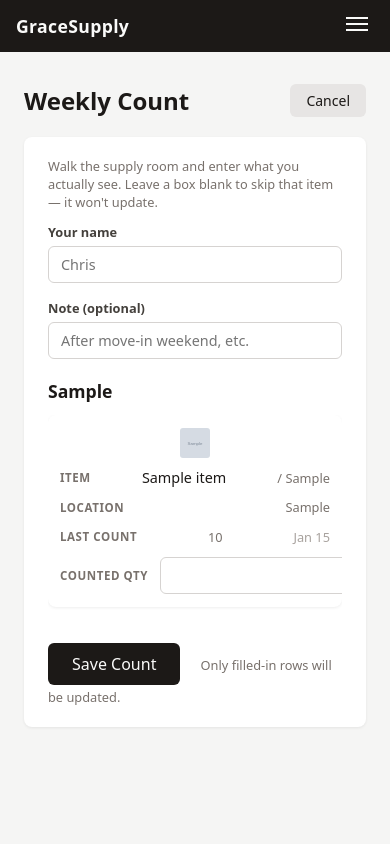
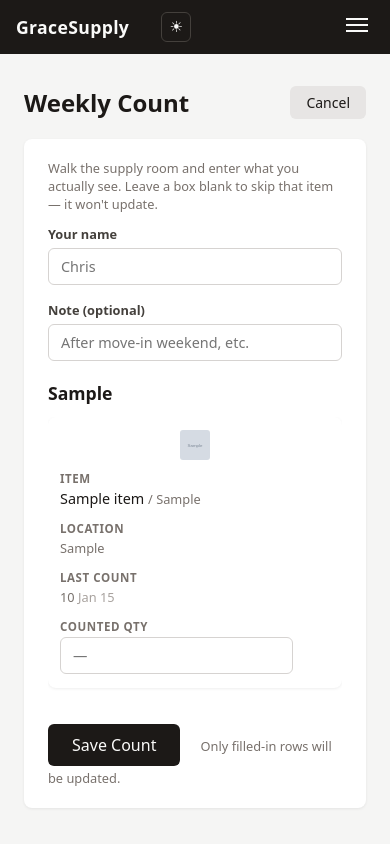
Before and after one commit to sixesandsevens/GraceSupply, a Flask app: page /count in a window 390 px wide. Run offline with Flask 3, Linux system fonts and the light colour scheme; a user stored in the database is signed in; tables that the repository leaves empty hold one stand-in row (values such as "Sample post"); grey boxes marked "Sample" are stand-in pictures.

Commit message:
Fix mobile card label clipping and add dark mode
Real-device screenshots showed labels like "LOCATION" clipping to
"OCATION" on mobile cards — the side-by-side flex layout split each
card in half between label and value, leaving no room for longer
column names. Switch every labeled cell to stack label above value
instead, which also fixes thumbnail-cell centering along the way and
lets the now-redundant .stack special case go away.

Also adds a manual dark/light toggle in the nav, persisted via
localStorage and applied pre-paint to avoid a flash of the wrong
theme. Every color in the shared stylesheet and the handful of
per-template inline styles now runs through CSS custom properties so
the whole app — badges, flash messages, event-history colors
included — reflows consistently between themes.

Along the way, found and fixed count_summary.html: its two tables
were missed in the original mobile-table pass and had no data-label
attributes at all, which would've rendered as blank unlabeled cards
under the new stacking behavior.

Co-Authored-By: Claude Sonnet 5 <noreply@anthropic.com>

```diff
--- a/app/templates/base.html
+++ b/app/templates/base.html
@@ -5,18 +5,151 @@
   <meta name="viewport" content="width=device-width, initial-scale=1.0">
   <title>{% block title %}GraceSupply{% endblock %}</title>
   <style>
+    :root {
+      --bg: #f5f5f4;
+      --surface: #ffffff;
+      --text: #1c1917;
+      --text-muted: #78716c;
+      --text-label: #44403c;
+      --meta-secondary: #a8a29e;
+      --border: #e7e5e4;
+      --border-strong: #d6d3d1;
+      --border-subtle: #f5f5f4;
+      --shadow: 0 1px 3px rgba(0,0,0,0.07);
+      --row-hover: #fafaf9;
+
+      --nav-bg: #1c1917;
+      --nav-text: #fafaf9;
+      --nav-text-muted: #a8a29e;
+      --nav-border: #44403c;
+      --nav-item-border: #292524;
+
+      --accent-blue: #2563eb;
+      --positive: #16a34a;
+      --negative: #dc2626;
+
+      --btn-primary-bg: #1c1917;
+      --btn-primary-text: #fafaf9;
+      --btn-primary-hover: #292524;
+      --btn-secondary-bg: #e7e5e4;
+      --btn-secondary-text: #1c1917;
+      --btn-secondary-hover: #d6d3d1;
+      --btn-danger-bg: #fef2f2;
+      --btn-danger-text: #dc2626;
+      --btn-danger-border: #fecaca;
+      --btn-danger-hover-bg: #fee2e2;
+
+      --badge-ok-bg: #d1fae5;
+      --badge-ok-text: #065f46;
+      --badge-low-bg: #fef3c7;
+      --badge-low-text: #92400e;
+      --badge-out-bg: #fee2e2;
+      --badge-out-text: #dc2626;
+
+      --flash-bg: #d1fae5;
+      --flash-border: #6ee7b7;
+      --flash-text: #065f46;
+
+      --spike-bg: #fef3c7;
+      --spike-border: #fcd34d;
+      --spike-text: #92400e;
+
+      --event-count-bg: #e0e7ff;
+      --event-count-text: #3730a3;
+      --event-received-bg: #d1fae5;
+      --event-received-text: #065f46;
+      --event-adjustment-bg: #fef3c7;
+      --event-adjustment-text: #92400e;
+      --event-other-bg: #f5f5f4;
+      --event-other-text: #78716c;
+
+      --input-bg: #ffffff;
+      --input-text: #1c1917;
+      --input-border: #d6d3d1;
+      --focus-ring: #1c1917;
+
+      --empty-text: #78716c;
+    }
+
+    [data-theme="dark"] {
+      --bg: #1c1917;
+      --surface: #292524;
+      --text: #f5f5f4;
+      --text-muted: #a8a29e;
+      --text-label: #d6d3d1;
+      --meta-secondary: #78716c;
+      --border: #44403c;
+      --border-strong: #57534e;
+      --border-subtle: #292524;
+      --shadow: 0 1px 3px rgba(0,0,0,0.35);
+      --row-hover: #33302d;
+
+      --nav-bg: #0c0a09;
+      --nav-text: #fafaf9;
+      --nav-text-muted: #a8a29e;
+      --nav-border: #44403c;
+      --nav-item-border: #292524;
+
+      --accent-blue: #60a5fa;
+      --positive: #4ade80;
+      --negative: #f87171;
+
+      --btn-primary-bg: #fafaf9;
+      --btn-primary-text: #1c1917;
+      --btn-primary-hover: #e7e5e4;
+      --btn-secondary-bg: #44403c;
+      --btn-secondary-text: #f5f5f4;
+      --btn-secondary-hover: #57534e;
+      --btn-danger-bg: #3f1d1d;
+      --btn-danger-text: #fca5a5;
+      --btn-danger-border: #7f1d1d;
+      --btn-danger-hover-bg: #4c1f1f;
+
+      --badge-ok-bg: #064e3b;
+      --badge-ok-text: #6ee7b7;
+      --badge-low-bg: #451a03;
+      --badge-low-text: #fbbf24;
+      --badge-out-bg: #450a0a;
+      --badge-out-text: #fca5a5;
+
+      --flash-bg: #064e3b;
+      --flash-border: #065f46;
+      --flash-text: #6ee7b7;
+
+      --spike-bg: #451a03;
+      --spike-border: #92400e;
+      --spike-text: #fbbf24;
+
+      --event-count-bg: #312e81;
+      --event-count-text: #c7d2fe;
+      --event-received-bg: #064e3b;
+      --event-received-text: #6ee7b7;
+      --event-adjustment-bg: #451a03;
+      --event-adjustment-text: #fbbf24;
+      --event-other-bg: #44403c;
+      --event-other-text: #d6d3d1;
+
+      --input-bg: #292524;
+      --input-text: #f5f5f4;
+      --input-border: #57534e;
+      --focus-ring: #fafaf9;
+
+      --empty-text: #a8a29e;
+    }
+
     *, *::before, *::after { box-sizing: border-box; margin: 0; padding: 0; }
 
     body {
       font-family: system-ui, -apple-system, sans-serif;
-      background: #f5f5f4;
-      color: #1c1917;
+      background: var(--bg);
+      color: var(--text);
       min-height: 100vh;
+      transition: background-color .15s ease, color .15s ease;
     }
 
     nav {
-      background: #1c1917;
-      color: #fafaf9;
+      background: var(--nav-bg);
+      color: var(--nav-text);
       padding: 0 1.5rem;
       display: flex;
       align-items: center;
@@ -29,19 +162,38 @@
     nav a.brand {
       font-weight: 700;
       font-size: 1.1rem;
-      color: #fafaf9;
+      color: var(--nav-text);
       text-decoration: none;
       letter-spacing: 0.02em;
       margin-right: .75rem;
     }
 
     nav a {
-      color: #a8a29e;
+      color: var(--nav-text-muted);
       text-decoration: none;
       font-size: 0.9rem;
     }
 
-    nav a:hover { color: #fafaf9; }
+    nav a:hover { color: var(--nav-text); }
+
+    .theme-toggle {
+      background: transparent;
+      border: 1px solid var(--nav-border);
+      color: var(--nav-text);
+      border-radius: 6px;
+      width: 30px;
+      height: 30px;
+      display: inline-flex;
+      align-items: center;
+      justify-content: center;
+      cursor: pointer;
+      font-size: 0.95rem;
+      padding: 0;
+    }
+
+    .theme-toggle:hover { background: rgba(255,255,255,0.08); }
+    .theme-toggle .theme-toggle-icon::before { content: "\2600"; }
+    [data-theme="dark"] .theme-toggle .theme-toggle-icon::before { content: "\1F319"; }
 
     .nav-toggle { display: none; }
     .nav-toggle-label {
@@ -300,48 +452,48 @@
 
       td {
         border-bottom: none;
-        padding: .35rem 0;
-        display: flex;
-        justify-content: space-between;
-        align-items: center;
-        gap: .75rem;
-        text-align: right;
+        padding: .4rem 0;
+        display: block;
+        text-align: left;
       }
 
       td[data-label]::before {
         content: attr(data-label);
+        display: block;
         font-size: 0.72rem;
         text-transform: uppercase;
         letter-spacing: 0.05em;
-        color: #78716c;
+        color: var(--text-muted);
         font-weight: 600;
-        text-align: left;
-        flex-shrink: 0;
+        margin-bottom: .2rem;
       }
 
       td:not([data-label]) {
+        display: flex;
         justify-content: center;
+        align-items: center;
       }
 
-      /* Cells with multi-line content (name + secondary details) read better
-         stacked top-to-bottom than squeezed into a label/value row */
-      td.stack {
-        flex-direction: column;
-        align-items: flex-start;
-        text-align: left;
-      }
-
-      td.stack::before { margin-bottom: .2rem; }
-
-      td input[type=number], td input[type=text] { width: auto; flex: 1; text-align: right; }
-      .count-input { width: auto; flex: 1; text-align: right; font-size: 1.1rem; padding: .6rem .75rem; }
+      td input[type=number], td input[type=text] { width: auto; }
+      .count-input { width: 100%; text-align: left; font-size: 1.1rem; padding: .6rem .75rem; }
     }
   </style>
+  <script>
+    (function() {
+      var saved = localStorage.getItem('gs-theme');
+      if (saved === 'dark' || saved === 'light') {
+        document.documentElement.setAttribute('data-theme', saved);
+      }
+    })();
+  </script>
 </head>
 <body>
 
 <nav>
   <a href="{{ url_for('main.index') }}" class="brand">GraceSupply</a>
+  <button type="button" id="theme-toggle" class="theme-toggle" aria-label="Toggle dark mode" title="Toggle dark mode">
+    <span class="theme-toggle-icon" aria-hidden="true"></span>
+  </button>
   {% if current_user.is_authenticated %}
     <input type="checkbox" id="nav-toggle" class="nav-toggle">
     <label for="nav-toggle" class="nav-toggle-label" aria-label="Toggle menu"><span></span></label>
@@ -374,5 +526,14 @@
   {% block content %}{% endblock %}
 </main>
 
+<script>
+  document.getElementById('theme-toggle').addEventListener('click', function() {
+    var isDark = document.documentElement.getAttribute('data-theme') === 'dark';
+    var next = isDark ? 'light' : 'dark';
+    document.documentElement.setAttribute('data-theme', next);
+    localStorage.setItem('gs-theme', next);
+  });
+</script>
+
 </body>
 </html>
--- a/app/templates/count.html
+++ b/app/templates/count.html
@@ -55,7 +55,7 @@
         <td data-label="Last count" class="meta">
           {% if item.counts %}
             {{ item.counts[0].counted_quantity }}
-            <span style="color:#a8a29e;">{{ item.counts[0].counted_at.strftime('%b %d') }}</span>
+            <span style="color:var(--meta-secondary);">{{ item.counts[0].counted_at.strftime('%b %d') }}</span>
           {% else %}
             —
           {% endif %}
--- a/app/templates/dashboard.html
+++ b/app/templates/dashboard.html
@@ -13,7 +13,7 @@
     <div class="meta">active items</div>
   </a>
   <a class="stat-card" href="{{ url_for('main.low_stock') }}">
-    <div class="stat-number" style="color:{% if low_count > 0 %}#92400e{% else %}#16a34a{% endif %};">{{ low_count }}</div>
+    <div class="stat-number" style="color:{% if low_count > 0 %}var(--badge-low-text){% else %}var(--positive){% endif %};">{{ low_count }}</div>
     <div class="meta">low or out of stock</div>
   </a>
   <a class="stat-card" href="{{ url_for('main.count_history') }}">
@@ -57,7 +57,7 @@
   </tbody>
 </table>
 {% else %}
-<div class="card" style="color:#16a34a;font-weight:500;">
+<div class="card" style="color:var(--positive);font-weight:500;">
   All items are above minimum. Nothing needs ordering right now.
 </div>
 {% endif %}
--- a/app/templates/edit_item.html
+++ b/app/templates/edit_item.html
@@ -83,9 +83,9 @@
         <div style="margin-bottom:.75rem;">
           <img src="{{ url_for('static', filename='uploads/items/' + item.image_filename) }}"
                alt="{{ item.name }}"
-               style="max-height:160px;border-radius:6px;border:1px solid #e7e5e4;">
+               style="max-height:160px;border-radius:6px;border:1px solid var(--border);">
         </div>
-        <label style="display:flex;align-items:center;gap:.4rem;font-weight:400;color:#44403c;cursor:pointer;margin-bottom:.5rem;">
+        <label style="display:flex;align-items:center;gap:.4rem;font-weight:400;color:var(--text-label);cursor:pointer;margin-bottom:.5rem;">
           <input type="checkbox" name="remove_photo" value="1"> Remove current photo
         </label>
         <div class="meta" style="margin-bottom:.4rem;">Or upload a replacement:</div>
--- a/app/templates/items.html
+++ b/app/templates/items.html
@@ -48,7 +48,7 @@
               <img src="{{ url_for('static', filename='uploads/items/' + item.image_filename) }}"
                    alt="" style="width:44px;height:44px;object-fit:cover;border-radius:4px;display:block;">
             {% else %}
-              <div style="width:44px;height:44px;border-radius:4px;background:#f5f5f4;"></div>
+              <div style="width:44px;height:44px;border-radius:4px;background:var(--border-subtle);"></div>
             {% endif %}
           </td>
           <td data-label="Item"><a href="{{ url_for('main.item_detail', item_id=item.id) }}">{{ item.name }}</a></td>
--- a/app/templates/low_stock.html
+++ b/app/templates/low_stock.html
@@ -35,7 +35,7 @@
                  alt="" style="width:36px;height:36px;object-fit:cover;border-radius:4px;display:block;">
           {% endif %}
         </td>
-        <td data-label="Item" class="stack">
+        <td data-label="Item">
           <a href="{{ url_for('main.item_detail', item_id=item.id) }}">{{ item.name }}</a>
           <div class="meta">{{ item.category }}</div>
           {% if item.sku %}
@@ -50,7 +50,7 @@
         <td data-label="Target" class="meta">{{ item.target_quantity or '—' }}</td>
         <td data-label="Order">
           {% if row.suggest is not none %}
-            <strong style="color:#2563eb;">{{ row.suggest }}</strong>
+            <strong style="color:var(--accent-blue);">{{ row.suggest }}</strong>
             <span class="meta">{{ item.unit }}</span>
           {% else %}
             <span class="meta">—</span>
```
Also changed, not shown: other parts of app/templates/base.html (+36 -36 lines), app/templates/count_summary.html (+10 -10 lines), app/templates/item_detail.html (+10 -10 lines).
